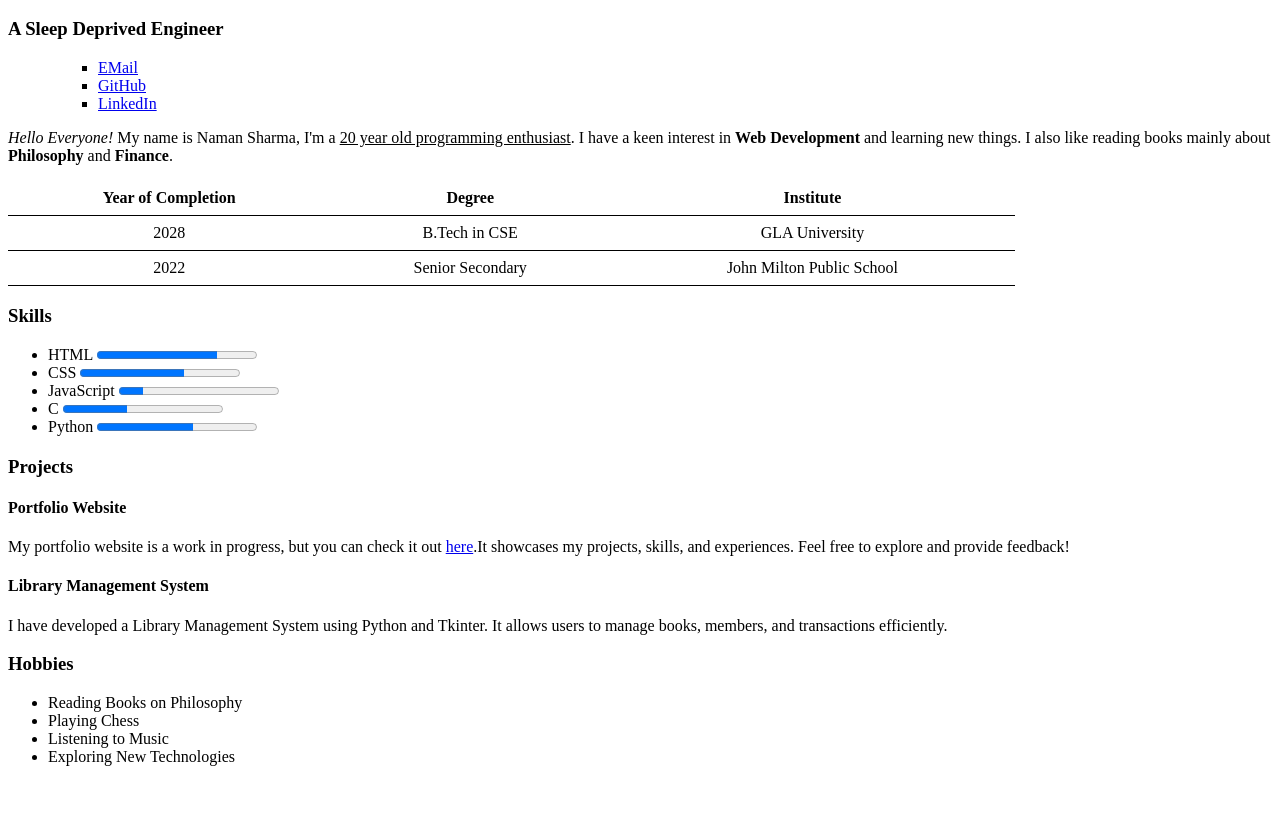
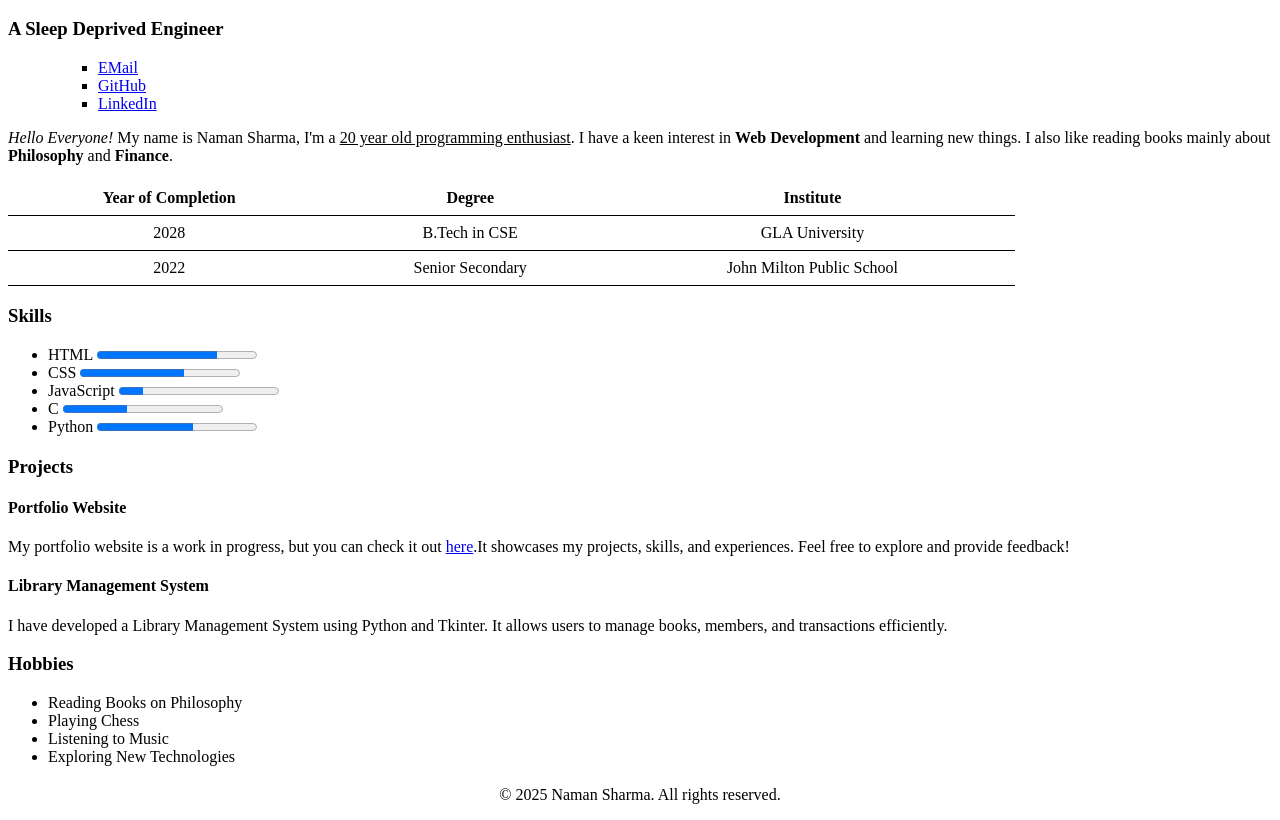
Before and after one commit to namandevs01/Frontend-Repo, a plain HTML site: page index2.html in a window 1280 px wide. Shown: the part 111-931 px from the top of the page. Before the commit the page ends 893 px from the top, so only its background shows below. Drawn offline with Linux system fonts and the light colour scheme.

Commit message:
Part 9 : Assignment

```diff
--- a/index2.html
+++ b/index2.html
@@ -54,5 +54,8 @@
         <li>Listening to Music</li>
         <li>Exploring New Technologies</li>
     </ul>
+    <footer style="margin-top: 20px; text-align: center;">
+        <p>&copy; 2025 Naman Sharma. All rights reserved.</p>
+    </footer>
 </body>
 </html>
```
